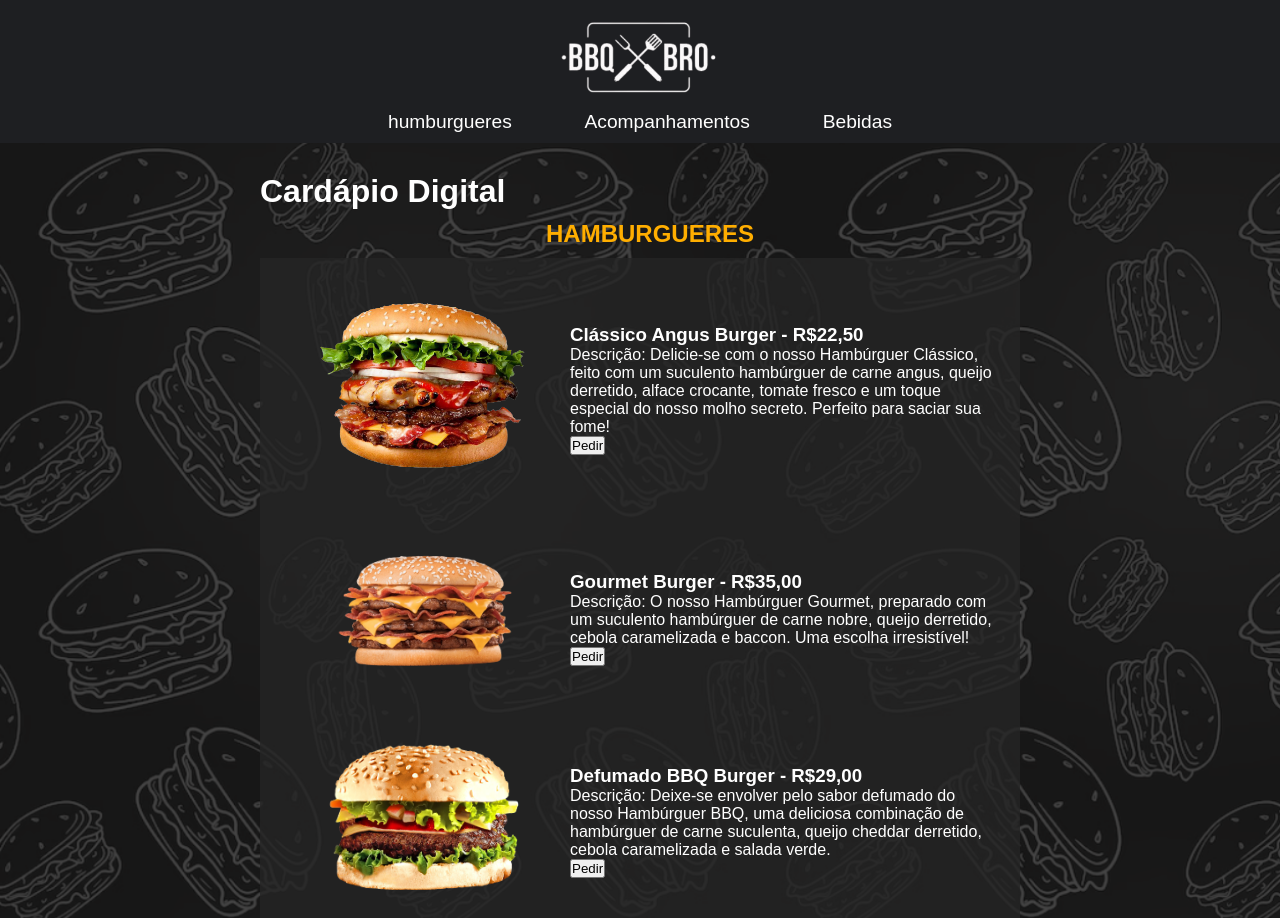
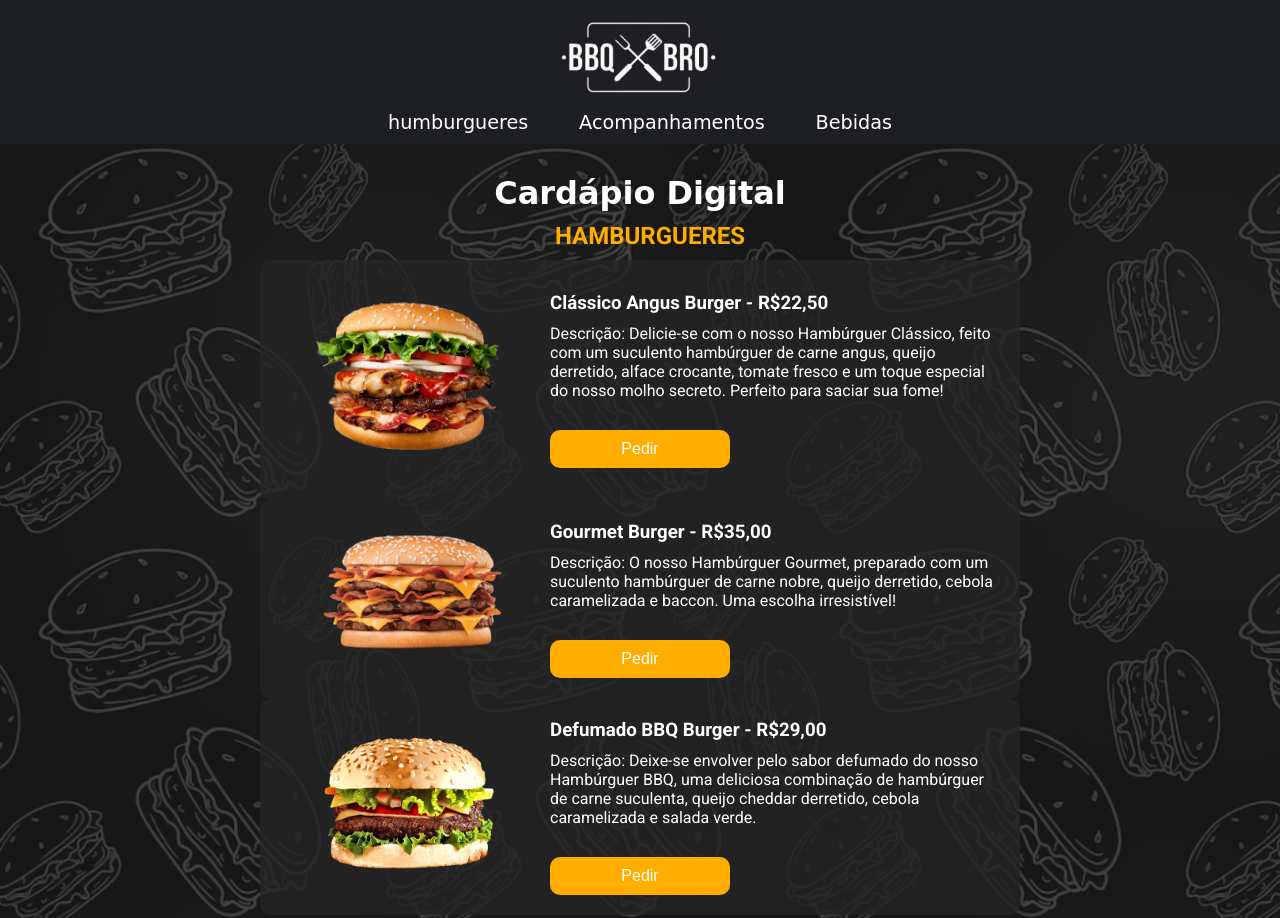
Before and after one commit to Luis-Cesar0/Cardapio_Digital_LC_GT, a plain HTML site: page index.html in a window 1280 px wide. Shown: the top 918 px of the page. Drawn offline with Linux system fonts and the light colour scheme; a web font is replaced by a local one.

Commit message:
cirando varaiveis e otimizado o css

```diff
--- a/style.css
+++ b/style.css
@@ -1,14 +1,25 @@
 /* confg gerais */
+@import url('https://fonts.googleapis.com/css2?family=Roboto:ital,wght@0,100;0,300;0,400;0,500;0,700;0,900;1,100;1,300;1,400;1,500;1,700;1,900&display=swap');
+@import url('https://fonts.googleapis.com/css2?family=Playwrite+FR+Trad:wght@100..400&display=swap');
+
+
 *{
     padding: 0;
     margin: 0;
     box-sizing: border-box;
+    color: #fff;
+}
+:root{
+    --corbtnh2: #FFAE00 ;
+    --arredondamentoBordas: 10px;
+    --fontall: "Roboto", sans-serif;
+    --fontTitleNav: "Playwrite FR Trad", cursive;
+
 }
 html,body{
     height: 100vh;
     width: 100vw;
-    color: #fff;
-    font-family: Arial, Helvetica, sans-serif;
+    font-family: var(--fontall);
 }
 body{
     background-image: url(imagens/bg.png);
@@ -21,9 +32,9 @@ body{
 /* header do site */
 header{
     display: flex;
-    justify-content: center;
+    justify-content: center; /*margin: auto*/
     align-items: center;
-    flex-direction: column;
+    flex-direction: column; /*Display: block nos elementos internos*/
     background-color: #1E1F22;
     padding: 10px;
     margin-bottom: 10px;
@@ -40,18 +51,18 @@ nav{
     margin: auto;
     width: 40%;
     display: flex;
-    justify-content: space-between;
+    justify-content: space-between; /*Margin entre os links*/
     align-items: center;
     gap: 20px;
     list-style: none;
+    font-family: var(--fontTitleNav);
 }
 .list-nav a{
     text-decoration: none;
-    color: #fff;
     font-size: 1.2rem;
 }
 .list-nav a:hover{
-    color: #FFAE00;
+    color: var(--corbtnh2);
 }
 /* Conteudo principal do cardapio */
 main{
@@ -59,9 +70,15 @@ main{
     max-width: 800px;
     padding: 20px;
 }
+h1{
+
+    text-align: center;
+    margin-bottom: 10px;
+    font-family: var(--fontTitleNav);
+}
 h2{
     text-align: center;
-    color: #FFAE00;
+    color: var(--corbtnh2);
     font-weight: bold;
     margin: 10px;
     width: 100%;
@@ -70,12 +87,46 @@ h2{
 .baner{
     width: 100%;
     height: 100%;
-    display: flex;
+    display: flex; /*display: inline_block nos elementos intenros*/
     justify-content: center;
-    align-items: center;
-    background-color: RGBA(37, 37, 37, 0.8);
+    align-items: center; /* margin auto*/
+    background-color: rgba(37, 37, 37, 0.8);
     padding: 20px;
+    border-radius: var(--arredondamentoBordas);
+}
+.container-imgs{
+    width: 100% ;
+    margin-right: 10px;
 }
 .container-imgs img{
-    width: 290px;
+    width: 100%;
 }
+#img-maior .container-imgs {
+    margin-left: -2.3%;
+    width: 90%;
+}
+#img-maior .cotainer-info{
+    margin-left: -3%;
+}
+
+.cotainer-info{
+    max-width: 450px;
+}
+.cotainer-info h3{
+
+    margin-bottom: 10px;
+}
+.cotainer-info button{
+    background-color: var(--corbtnh2);
+    padding: 10px;
+    font-size: 1rem;
+    margin-top: 30px;
+    width: 40%;
+    border: none;
+    border-radius: var(--arredondamentoBordas);
+    cursor: pointer;
+}
+.cotainer-info button:hover{
+
+    background-color: #c08301;
+}
```
